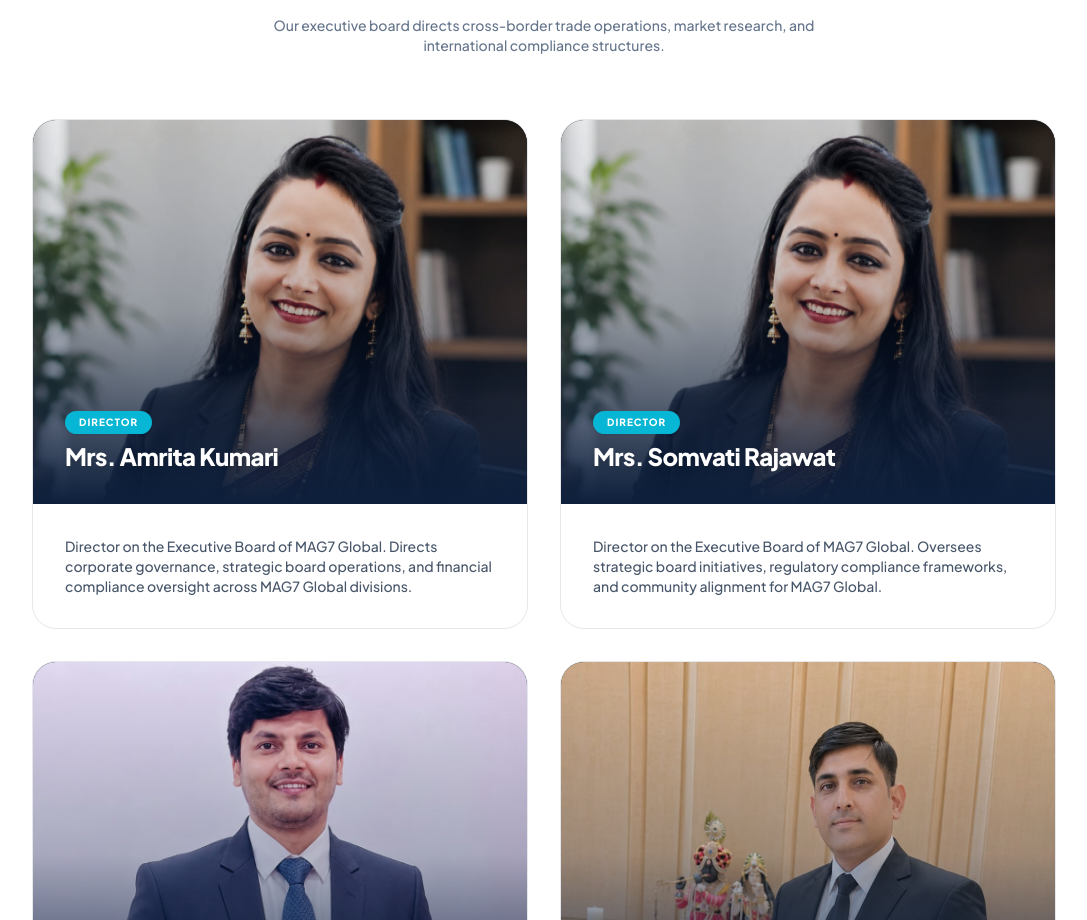
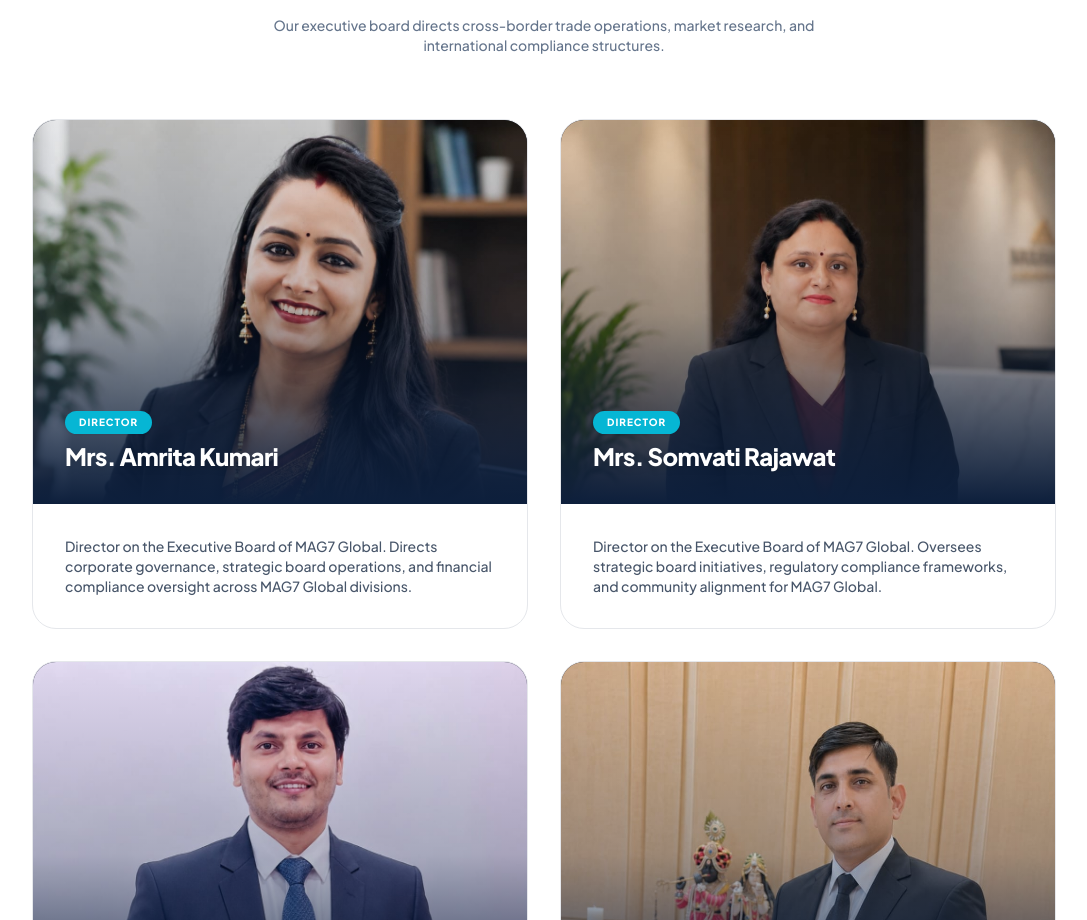
Before and after one commit to oakrootechnologies/mag7, a Next.js app: page / in a window 1280 px wide. Shown: the part 4240-5160 px from the top of the page, without its empty margins (96-1183 px from the left). Built offline with nearby package versions, Linux system fonts and the light colour scheme.

Commit message:
feat: add Mrs. Somvati Rajawat actual director photo across all leadership sections

```diff
--- a/src/app/(agro)/agro/about-us/page.tsx
+++ b/src/app/(agro)/agro/about-us/page.tsx
@@ -223,7 +223,7 @@ export default function AboutUsPage() {
               name: "Mrs. Somvati Rajawat",
               role: "Director",
               bio: "Director on the Executive Board of MAG7 Global. Oversees strategic board initiatives, regulatory compliance frameworks, and community alignment.",
-              image: "/images/founders/amrita.jpeg",
+              image: "/images/founders/somvati.jpeg",
               isDirector: true
             },
             {
--- a/src/app/(corporate)/about-us/page.tsx
+++ b/src/app/(corporate)/about-us/page.tsx
@@ -24,7 +24,7 @@ export default function GroupAboutUsPage() {
       name: "Mrs. Somvati Rajawat",
       role: "Director",
       bio: "Director on the Executive Board of MAG7 Global. Oversees strategic board initiatives, regulatory compliance frameworks, and community alignment for MAG7 Global.",
-      image: "/images/founders/amrita.jpeg",
+      image: "/images/founders/somvati.jpeg",
       isDirector: true
     },
     {
--- a/src/app/(corporate)/page.tsx
+++ b/src/app/(corporate)/page.tsx
@@ -480,7 +480,7 @@ export default function GroupHomePage() {
                 name: "Mrs. Somvati Rajawat",
                 role: "Director",
                 bio: "Director on the Executive Board of MAG7 Global. Oversees strategic board initiatives, regulatory compliance frameworks, and community alignment for MAG7 Global.",
-                image: "/images/founders/amrita.jpeg",
+                image: "/images/founders/somvati.jpeg",
                 isDirector: true
               },
               {
```
Also changed, not shown: public/images/founders/director somvati.jpeg (added), public/images/founders/somvati.jpeg (added).
